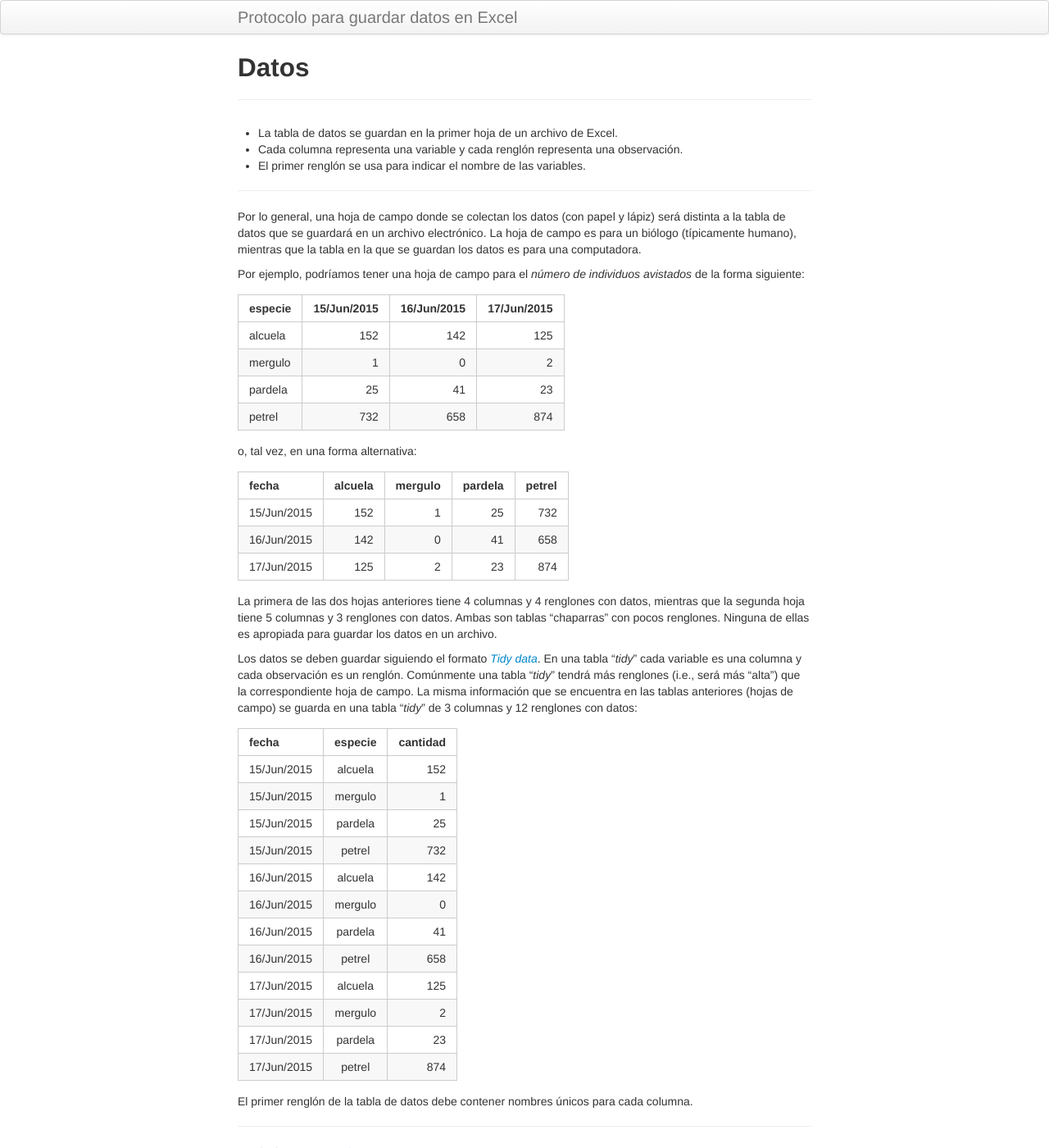
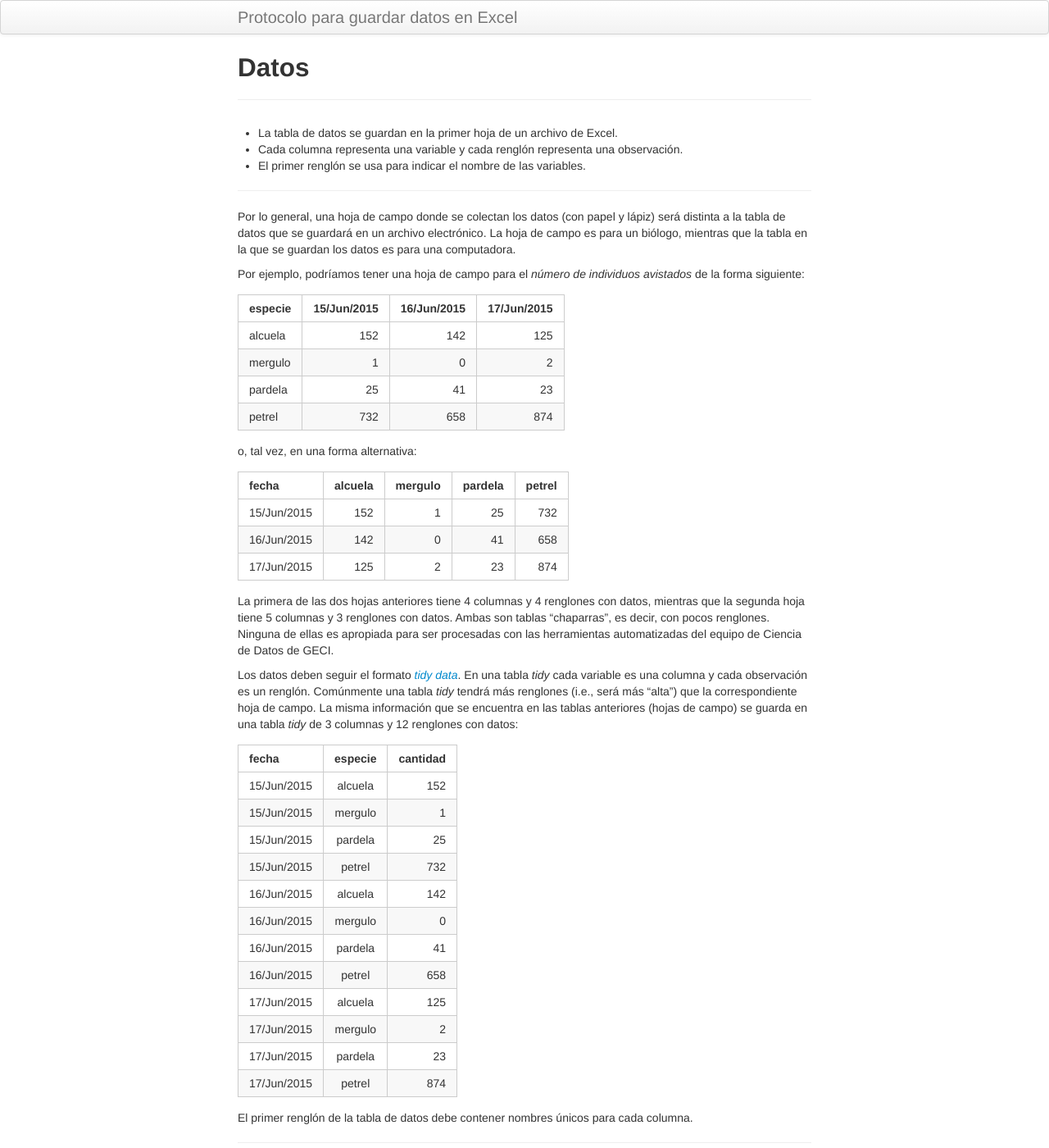
Before and after one commit to MaritzaB/datos_en_excel, a Jekyll site: the page built from pages/datos.md, in a window 1280 px wide and 1400 px high. Shown: the whole window at 82% size. Built offline with Jekyll 4.4.1, drawn with Linux system fonts in a browser that asks for light colours.

Commit message:
Quita chiste

```diff
--- a/pages/datos.md
+++ b/pages/datos.md
@@ -11,7 +11,7 @@ description: Cómo guardar los datos en un archivo en Excel
 ---
 
 Por lo general, una hoja de campo donde se colectan los datos (con papel y lápiz) será distinta a la tabla de datos que se guardará en un archivo electrónico.
-La hoja de campo es para un biólogo (típicamente humano), mientras que la tabla en la que se guardan los datos es para una computadora.
+La hoja de campo es para un biólogo, mientras que la tabla en la que se guardan los datos es para una computadora.
 
 Por ejemplo, podríamos tener una hoja de campo para el _número de individuos avistados_ de la forma siguiente:
 
@@ -30,9 +30,9 @@ fecha       | alcuela | mergulo | pardela | petrel
 16/Jun/2015 |     142 | 0       | 41      |   658
 17/Jun/2015 |     125 | 2       | 23      |   874
 
-La primera de las dos hojas anteriores tiene 4 columnas y 4 renglones con datos, mientras que la segunda hoja tiene 5 columnas y 3 renglones con datos. Ambas son tablas "chaparras" con pocos renglones. Ninguna de ellas es apropiada para guardar los datos en un archivo.
+La primera de las dos hojas anteriores tiene 4 columnas y 4 renglones con datos, mientras que la segunda hoja tiene 5 columnas y 3 renglones con datos. Ambas son tablas "chaparras", es decir, con pocos renglones. Ninguna de ellas es apropiada para ser procesadas con las herramientas automatizadas del equipo de Ciencia de Datos de GECI.
 
-Los datos se deben guardar siguiendo el formato [_Tidy data_](http://dx.doi.org/10.18637/jss.v059.i10). En una tabla "_tidy_" cada variable es una columna y cada observación es un renglón. Comúnmente una tabla "_tidy_" tendrá más renglones (i.e., será más "alta") que la correspondiente hoja de campo. La misma información que se encuentra en las tablas anteriores (hojas de campo) se guarda en una tabla "_tidy_" de 3 columnas y 12 renglones con datos:
+Los datos deben seguir el formato [_tidy data_](http://dx.doi.org/10.18637/jss.v059.i10). En una tabla _tidy_ cada variable es una columna y cada observación es un renglón. Comúnmente una tabla _tidy_ tendrá más renglones (i.e., será más "alta") que la correspondiente hoja de campo. La misma información que se encuentra en las tablas anteriores (hojas de campo) se guarda en una tabla _tidy_ de 3 columnas y 12 renglones con datos:
 
 fecha       | especie | cantidad
 :-----------|:-------:|--------:
```
